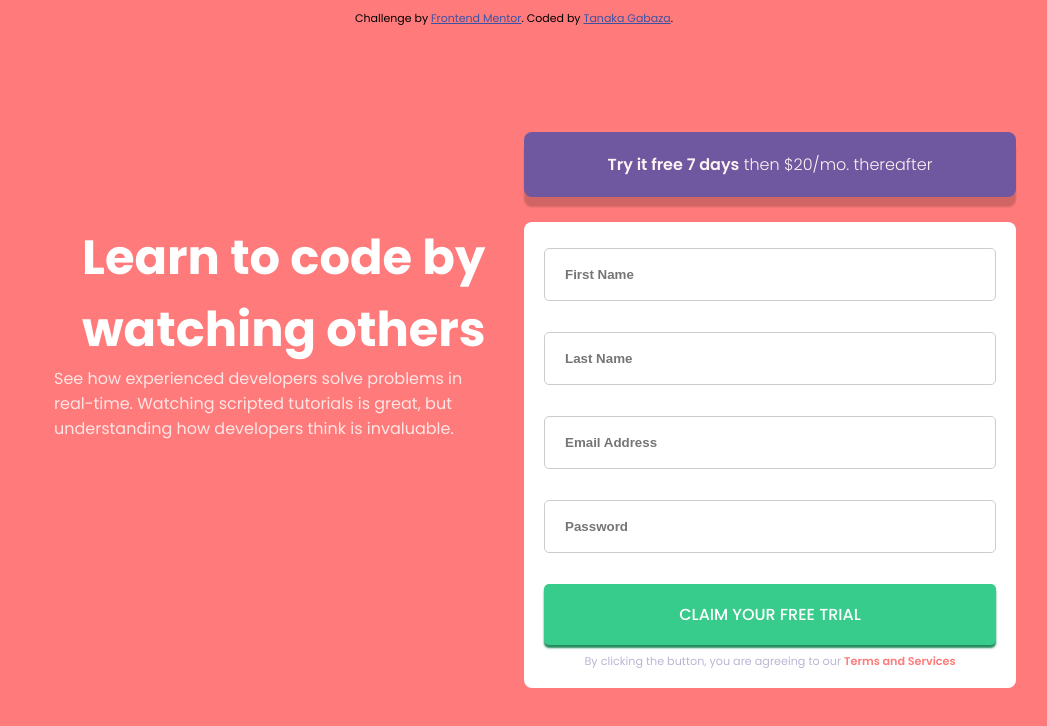
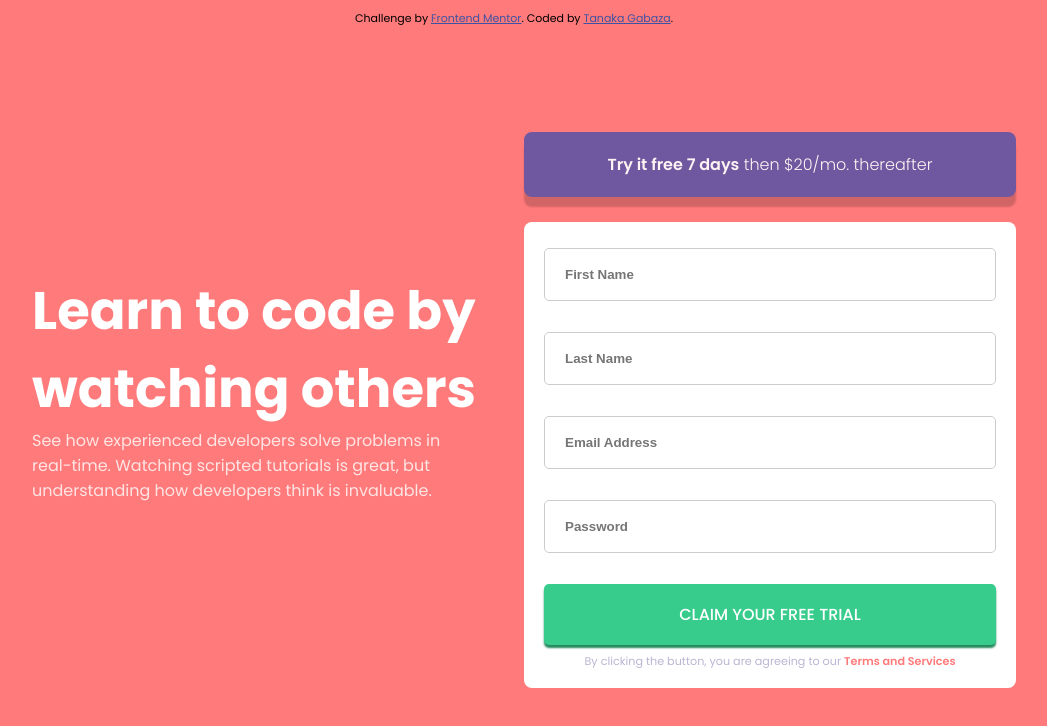
Before and after one commit to tagabaza/frontendmentor-signup-form, a plain HTML site: page index.html in a window 1280 px wide. Shown: the whole page, without its empty margins (126-1173 px from the left). Drawn offline with Linux system fonts and the light colour scheme.

Commit message:
CSS Update

```diff
--- a/styles.css
+++ b/styles.css
@@ -182,15 +182,15 @@ input {
   } */
 
   h1 {
-    font-size: 3rem;
-    padding: 100px 0px 0px 80px;
+    font-size: 3.3rem;
+    padding: 150px 0px 0px 30px;
     text-align: left;
     max-width: 100%;
   }
 
   .text p {
     text-align: left;
-    padding-left: 52px;
+    padding-left: 30px;
     padding-right: 40px;
     max-width: 100%;
   }
```
